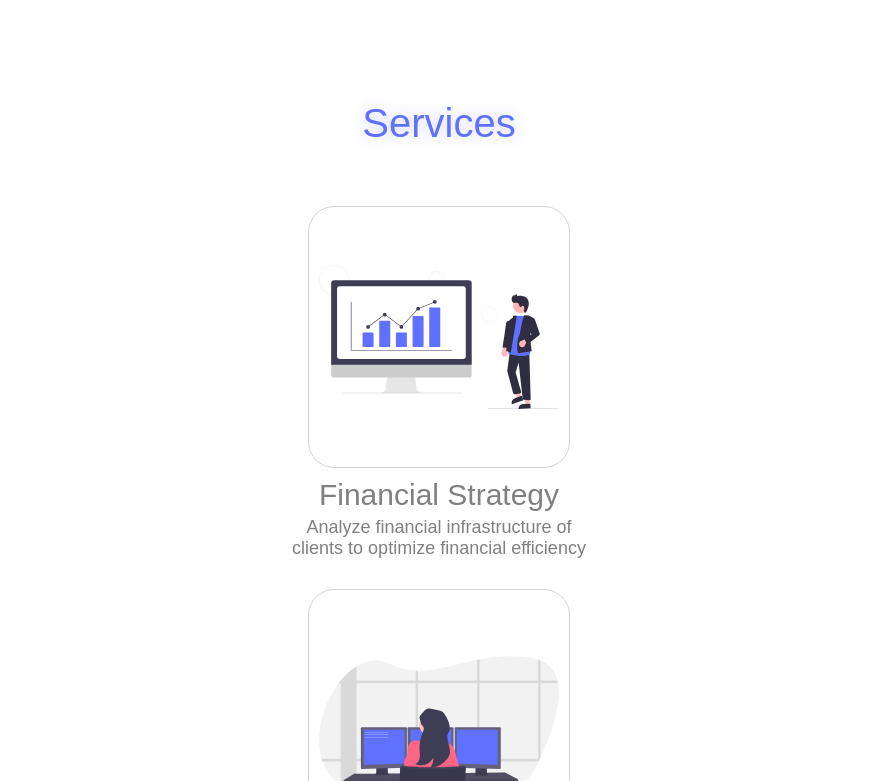
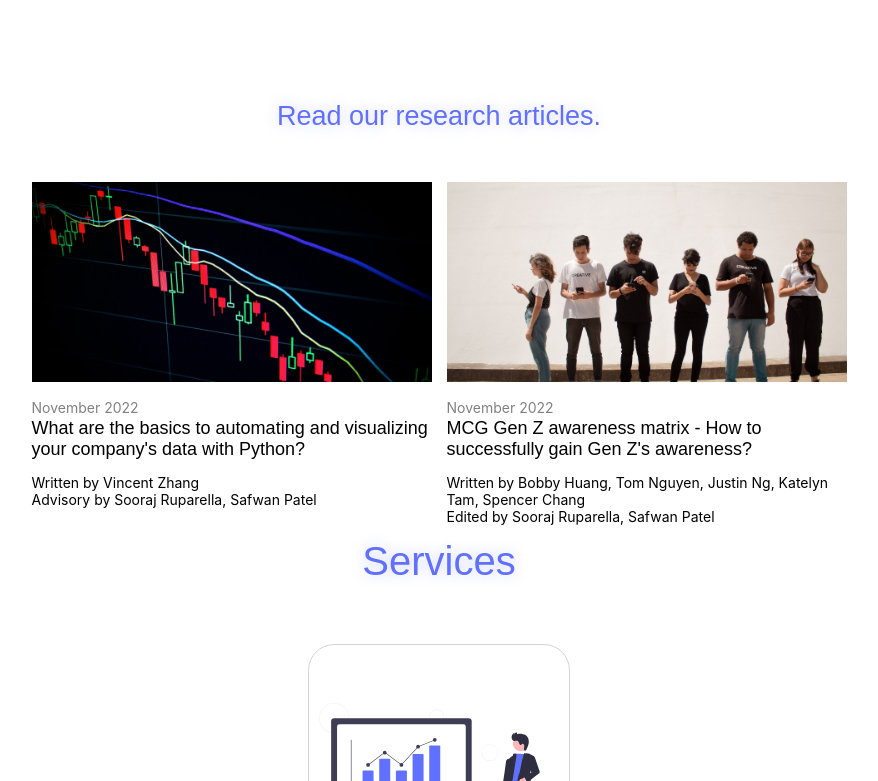
Before and after one commit to HarryZ7G/MCG-Site, a React (Create React App) app: page / in a window 1280 px wide. Shown: the part 799-1580 px from the top of the page, without its empty margins (201-1079 px from the left). Built offline with nearby package versions, Linux system fonts and the light colour scheme.

Commit message:
Add layout

```diff
--- /dev/null
+++ b/src/components/ResearchArticlesPreview/ResearchArticlesPreview.js
@@ -0,0 +1,19 @@
+import { articles } from '../../data/article';
+import ResearchCard from '../ResearchPreview/ResearchCard/ResearchCard';
+import styles from './ResearchArticlesPreview.module.css'
+
+function ResearchArticlesPreview() {
+    const visible = articles.slice(-2)
+    return(
+        <div className={styles.parent}>
+            <h2 className={"purple-font " + styles.text}>Read our research articles.</h2>
+            <div className={styles.grid}>
+                {
+                    visible.map(data => <ResearchCard key={data.title} article={data}/>)
+                }
+            </div>
+        </div>
+    )
+}
+
+export default ResearchArticlesPreview;
--- /dev/null
+++ b/src/components/ResearchArticlesPreview/ResearchArticlesPreview.module.css
@@ -0,0 +1,48 @@
+.parent {
+    width: 100%;
+
+}
+
+.text {
+    text-align: center;
+    margin-bottom: 50px;
+}
+
+.grid {
+    width: 100%;
+    display: grid;
+    justify-content: center;
+    align-items: flex-start;
+
+    grid-template-rows: auto;
+}
+
+@media (max-width: 480px) {
+    .grid {
+        grid-template-columns: 1fr;
+        grid-gap: 5px;
+    }
+    /* .parent {
+        padding: 0 30px;
+    } */
+}
+
+@media (max-width: 1100px) and (min-width: 480px) {
+    .grid {
+        grid-template-columns: repeat(auto-fit, min(400px, 90vw));
+        grid-gap: 10px;
+    }
+    /* .parent {
+        padding: 0 10%;
+    } */
+}
+
+@media (min-width: 1100px) {
+    .grid {
+        grid-template-columns: repeat(auto-fit, min(400px, 90vw));
+        grid-gap: 15px;
+    }
+    /* .parent {
+        padding: 0 15%;
+    } */
+}
--- a/src/pages/Home/Home.js
+++ b/src/pages/Home/Home.js
@@ -13,6 +13,7 @@ import TopBar from '../../components/TopBar/TopBar.js';
 import ServiceElement from '../../components/ServiceElement/ServiceElement.js';
 import Footer from '../../components/Footer/Footer';
 import PageHelmet from '../../components/PageHelmet/PageHelmet';
+import ResearchArticlesPreview from '../../components/ResearchArticlesPreview/ResearchArticlesPreview';
 
 function Home() {
   return (
@@ -30,6 +31,8 @@ function Home() {
           We are University of Toronto Scarborough's premier consulting group.
         </h2>
       </div>
+
+      <ResearchArticlesPreview/>
 
       <div className="animate__animated animate__fadeIn animate__delay-05s">
         <div className="service-container">
@@ -69,7 +72,7 @@ function Home() {
           <h1>8 Years of <mark className="purple">Experience</mark></h1>
         </div>
       </div>
-      <Footer />
+      <Footer/>
     </div>
   )
 }
```
